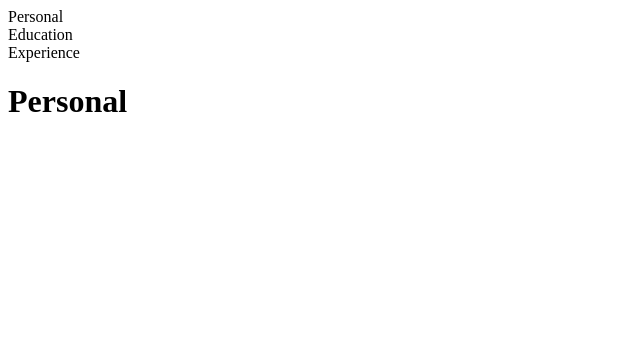
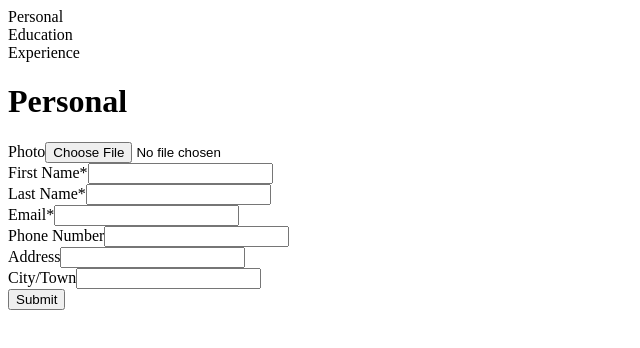
Before and after one commit to maria-sirb/cv-project, a React (Create React App) app: page / in a window 1280 px wide. Shown: the top 348 px of the page, without its empty margins (0-640 px from the left). Built offline with nearby package versions, Linux system fonts and the light colour scheme.

Commit message:
add personal step form

```diff
--- a/src/components/Personal.js
+++ b/src/components/Personal.js
@@ -4,12 +4,66 @@ export class Personal extends Component{
     constructor(props) {
 
         super(props);
+        this.state = {
+
+        };
+        this.submitData = this.submitData.bind(this);
+    }
+
+    submitData(e) {
+
+        e.preventDefault();
+        let formData = {
+            photo : e.target.photo.value,
+            firstName : e.target.firstName.value,
+            lastName : e.target.lastName.value,
+            email : e.target.email.value,
+            phone : e.target.phone.value,
+            address : e.target.address.value,
+            city : e.target.city.value};
+
+        this.setState({...formData});
+        this.props.passData(this.props.title, formData);
+
     }
 
     render() {
 
         return (
-            <h1>{this.props.title}</h1>
+            <div>
+                <h1>{this.props.title}</h1>
+                <form onSubmit={this.submitData}>
+                    <div>
+                        <label htmlFor = "photo">Photo</label>
+                        <input type = "file" id = "photo" name = "photo" accept="image/png, image/jpeg" defaultValue = {this.props.formData.photo || ""}></input>
+                    </div>
+                    <div>
+                        <label htmlFor = "first-name">First Name*</label>
+                        <input type = "text" id = "first-name" name = "firstName" defaultValue = {this.props.formData.firstName || ""} required></input>
+                    </div>
+                    <div>
+                        <label htmlFor = "last-name">Last Name*</label>
+                        <input type = "text" id = "last-name" name = "lastName" defaultValue = {this.props.formData.lastName || ""} required></input>
+                    </div>
+                    <div>
+                        <label htmlFor = "email">Email*</label>
+                        <input type = "email" id = "email" name = "email" defaultValue = {this.props.formData.email || ""} required></input>
+                    </div>
+                    <div>
+                        <label htmlFor = "phone">Phone Number</label>
+                        <input type = "text" id = "phone" name = "phone" defaultValue = {this.props.formData.phone || ""}></input>
+                    </div>
+                    <div>
+                        <label htmlFor = "addrerss">Address</label>
+                        <input type = "text" id = "address" name = "address" defaultValue = {this.props.formData.address || ""}></input>
+                    </div>
+                    <div>
+                        <label htmlFor = "city">City/Town</label>
+                        <input type = "text" id = "city" name = "city" defaultValue = {this.props.formData.city || ""}></input>
+                    </div>
+                    <button type = "submit">Submit</button>
+                </form>
+            </div>
         );
     }
 }
```
